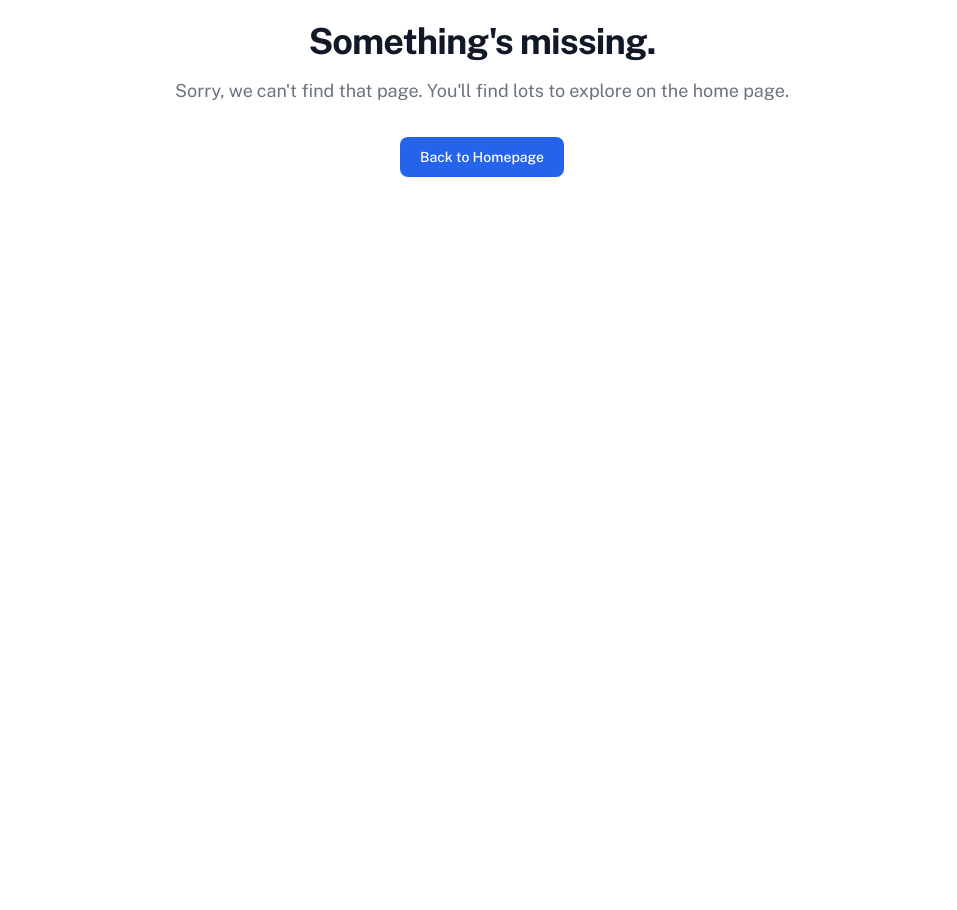
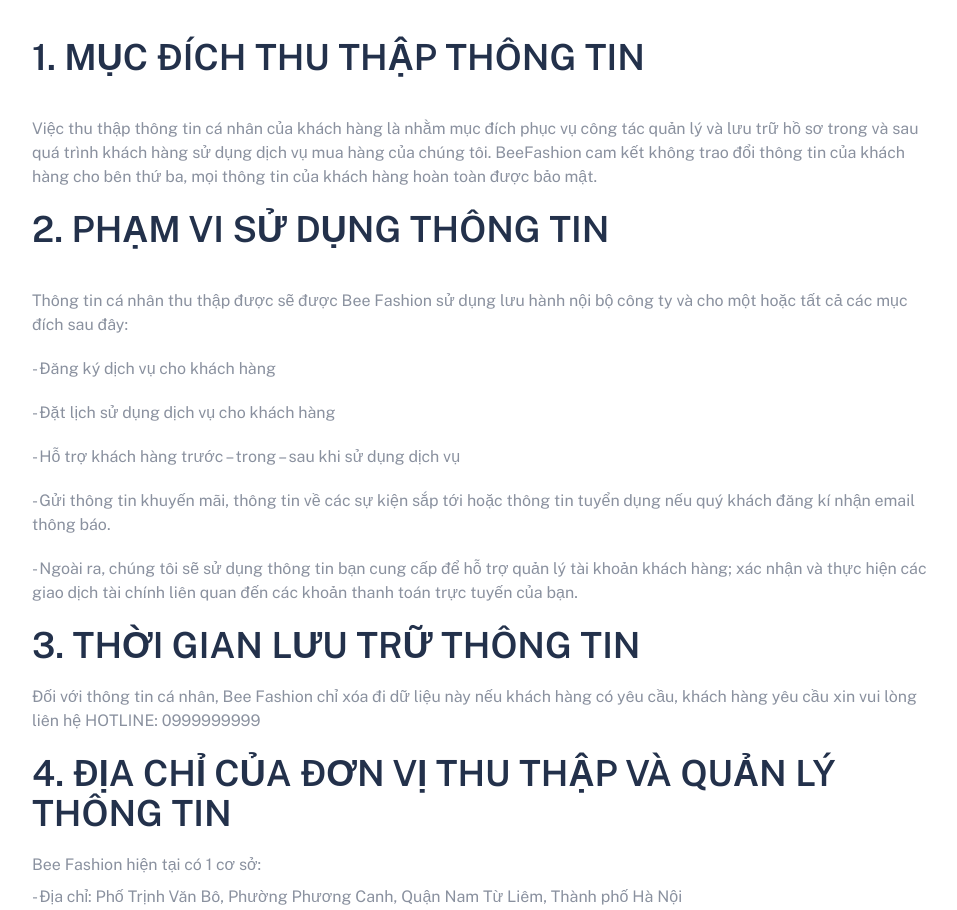
Before and after one commit to thanhnvph26404/final, a React (Vite) app in the folder client/: page /privacy in a window 1280 px wide. Before the commit this address had no page. Shown: the part 187-1097 px from the top of the page, without its empty margins (158-1115 px from the left). Before the commit the page ends 800 px from the top, so only its background shows below. Built offline with nearby package versions, Linux system fonts and the light colour scheme.

Commit message:
feat: FE Privacy Page refs: FS-57

```diff
--- /dev/null
+++ b/client/src/pages/website/Policy/Privacy.tsx
@@ -0,0 +1,42 @@
+import React from 'react'
+
+const Privacy = () => {
+    return (
+        <div className='sm:w-[900px] m-auto max-sm:w-[360px] '>
+            <h1 className='text-center text-5xl font-semibold text-[#23314B] mt-5 '>Chính sách bảo mật</h1>
+            <div>
+                <p className='mt-10 text-4xl font-semibold text-[#23314B]'>1. MỤC ĐÍCH THU THẬP THÔNG TIN</p>
+                <p className='mt-10 text-[#8A919F]'>Việc thu thập thông tin cá nhân của khách hàng là nhằm mục đích phục vụ công tác quản lý và lưu trữ hồ sơ trong và sau quá trình khách hàng sử dụng dịch vụ mua hàng của chúng tôi. BeeFashion cam kết không trao đổi thông tin của khách hàng cho bên thứ ba, mọi thông tin của khách hàng hoàn toàn được bảo mật.</p>
+                <p className='mt-5 text-4xl font-semibold text-[#23314B]'>2. PHẠM VI SỬ DỤNG THÔNG TIN</p>
+                <p className='mt-10 text-[#8A919F]'>Thông tin cá nhân thu thập được sẽ được Bee Fashion sử dụng lưu hành nội bộ công ty và cho một hoặc tất cả các mục đích sau đây:</p>
+                <p className='mt-5 text-[#8A919F]'>- Đăng ký dịch vụ cho khách hàng</p>
+                <p className='mt-5 text-[#8A919F]'>- Đặt lịch sử dụng dịch vụ cho khách hàng</p>
+                <p className='mt-5 text-[#8A919F]'>- Hỗ trợ khách hàng trước – trong – sau khi sử dụng dịch vụ</p>
+                <p className='mt-5 text-[#8A919F]'>- Gửi thông tin khuyến mãi, thông tin về các sự kiện sắp tới hoặc thông tin tuyển dụng nếu quý khách đăng kí nhận email thông báo.</p>
+                <p className='mt-5 text-[#8A919F]'>- Ngoài ra, chúng tôi sẽ sử dụng thông tin bạn cung cấp để hỗ trợ quản lý tài khoản khách hàng; xác nhận và thực hiện các giao dịch tài chính liên quan đến các khoản thanh toán trực tuyến của bạn.</p>
+                <p className='mt-5 text-4xl font-semibold text-[#23314B]'>3. THỜI GIAN LƯU TRỮ THÔNG TIN</p>
+                <p className='mt-5 text-[#8A919F]'>Đối với thông tin cá nhân, Bee Fashion chỉ xóa đi dữ liệu này nếu khách hàng có yêu cầu, khách hàng yêu cầu xin vui lòng liên hệ HOTLINE: 0999999999</p>
+                <p className='mt-5 text-4xl font-semibold text-[#23314B]'>4. ĐỊA CHỈ CỦA ĐƠN VỊ THU THẬP VÀ QUẢN LÝ THÔNG TIN</p>
+                <p className='mt-5 text-[#8A919F]'>Bee Fashion hiện tại có 1 cơ sở:</p>
+                <p className='mt-2 text-[#8A919F]'>- Địa chỉ: Phố Trịnh Văn Bô, Phường Phương Canh, Quận Nam Từ Liêm, Thành phố Hà Nội</p>
+                <p className='mt-2 text-[#8A919F]'>SĐT hỗ trợ: 0999999999</p>
+                <p className='mt-2 text-[#8A919F]'>Hotline: 0999999999</p>
+                <p className='mt-2 text-[#8A919F]'>Mail: beefashion@gmail.com</p>
+                <p className='mt-5 text-4xl font-semibold text-[#23314B]'>5. PHƯƠNG TIỆN VÀ CÔNG CỤ ĐỂ NGƯỜI DÙNG TIẾP CẬN VÀ CHỈNH SỦA DỮ LIỆU CÁ NHÂN CỦA MÌNH.</p>
+                <p className='mt-5 text-[#8A919F]'>Thông tin cá nhân khách hàng được thực hiện thu thập qua email, facebook, zalo liên hệ đặt mua sản phẩm, dịch vụ gửi về hộp mail của chúng tôi (beefashion@gmail.com) hoặc số điện thoại liên hệ đặt lịch dịch vụ gọi về 099999999</p>
+                <p className=' text-[#8A919F]'>Bạn có thể liên hệ địa chỉ email cùng số điện thoại trên để yêu cầu Bee Fashion chỉnh sửa dữ liệu cá nhân của mình.</p>
+                <p className='mt-5 text-4xl font-semibold text-[#23314B]'>6. CAM KẾT BẢO MẬT THÔNG TIN CÁ NHÂN KHÁCH HÀNG</p>
+                <p className='mt-5 text-[#8A919F]'>Tại Bee Fashion, việc bảo vệ thông tin cá nhân của bạn là rất quan trọng, bạn được đảm bảo rằng thông tin cung cấp cho chúng tôi sẽ được bí mật. Bee Fashion cam kết không chia sẻ, bán hoặc cho thuê thông tin cá nhân của bạn cho bất kỳ người nào khác. Bee Fashion cam kết chỉ sử dụng các thông tin của bạn vào các trường hợp sau:</p>
+                <p className='mt-5 text-[#8A919F]'>- Nâng cao chất lượng dịch vụ dành cho khách hàng</p>
+                <p className='mt-5 text-[#8A919F]'>- Giải quyết các tranh chấp, khiếu nại</p>
+                <p className='mt-5 text-[#8A919F]'>- Khi cơ quan pháp luật có yêu cầu.</p>
+                <p className='mt-5 text-[#8A919F]'>Bee Fashion hiểu rằng quyền lợi của bạn trong việc bảo vệ thông tin cá nhân cũng chính là trách nhiệm của chúng tôi nên trong bất kỳ trường hợp có thắc mắc, góp ý nào liên quan đến chính sách bảo mật của Bee Fashion, vui lòng liên hệ qua số hotline (0999999999) hoặc email: (beefashion@gmail.com)</p>
+                <p className='mt-5 text-4xl font-semibold text-[#23314B]'>7. CƠ CHẾ TIẾP NHẬN VÀ GIẢI QUYẾT KHIẾU NẠI LIÊN QUAN ĐẾN VIỆC THÔNG TIN CỦA KHÁCH HÀNG</p>
+                <p className='mt-5 text-[#8A919F]'>Khi phát hiện thông tin cá nhân của mình bị sử dụng sai mục đích hoặc phạm vi, khách hàng gửi email khiếu nại đến email beefashion@gmail.com hoặc gọi điện thoại tới số 09999999 để khiếu nại và cung cấp chứng cứ liên quan tới vụ việc cho Ban quản trị. Ban quản trị cam kết sẽ phản hồi ngay lập tức hoặc muộn nhất là trong vòng 24 (hai mươi tư) giờ làm việc kể từ thời điểm nhận được khiếu nại.</p>
+            </div>
+
+        </div>
+    )
+}
+
+export default Privacy
--- a/client/src/routes.tsx
+++ b/client/src/routes.tsx
@@ -38,6 +38,7 @@ import ProductDetail from "./pages/website/ProductDetail";
 import Inspection from "./pages/website/Policy/Inspection";
 import Exchange from "./pages/website/Policy/ExchangePage";
 import Warranty from "./pages/website/Policy/Warranty";
+import Privacy from "./pages/website/Policy/Privacy";
 
 
 
@@ -96,6 +97,7 @@ export const router = createBrowserRouter([
             { path: 'inspection', element: <Inspection /> },
             { path: 'exchange', element: <Exchange /> },
             { path: 'warranty', element: <Warranty /> },
+            { path: 'privacy', element: <Privacy /> },
 
             // { index: true, element: <Navigate to={ 'home' } /> },
 
```
